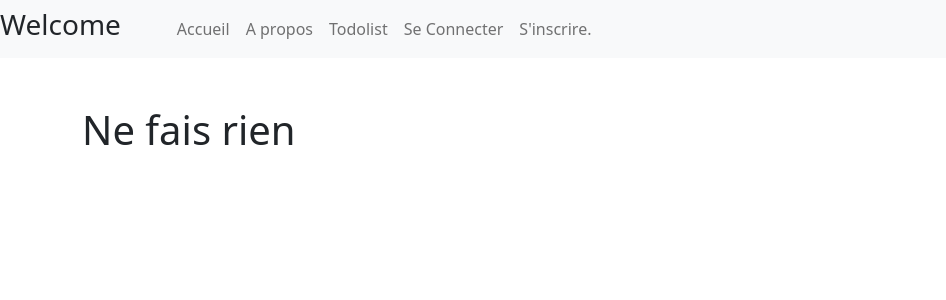
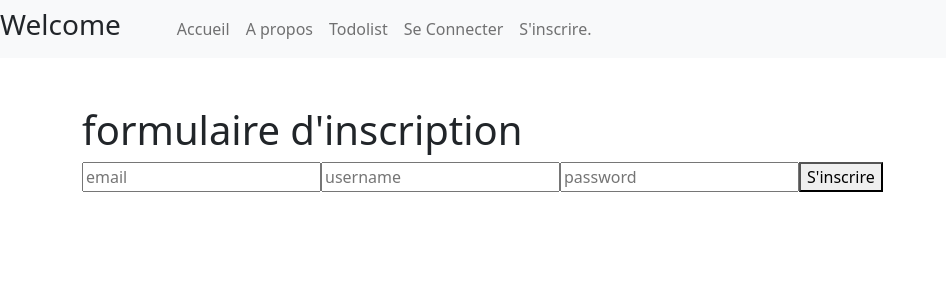
Before and after one commit to QuentinMlt/Vue3FullStack, a Vue app in the folder Front/: page /register in a window 1280 px wide. Shown: the top 300 px of the page, without its empty margins (0-946 px from the left). Built offline with nearby package versions, Linux system fonts and the light colour scheme.

Commit message:
ajout systeme d'inscription

```diff
--- a/Front/src/components/Register.vue
+++ b/Front/src/components/Register.vue
@@ -1,5 +1,22 @@
-<script setup></script>
+<script setup>
+import { ref } from 'vue';
+import {useUserStore} from "../services/userStore.js";
+
+const {user} = useUserStore();
+
+const {register} = useUserStore();
+
+register("test","test","test")
+
+</script>
 
 <template>
-    <h1>Ne fais rien</h1>
+    <h1>formulaire d'inscription</h1>
+
+
+        <input type="email" v-model="email" placeholder="email"/>
+        <input type="text" v-model="username"  placeholder="username"/>
+        <input type="password" v-model="password"  placeholder="password"/>
+        <button @click="register(email, username, password)">S'inscrire</button>
+
 </template>
```
